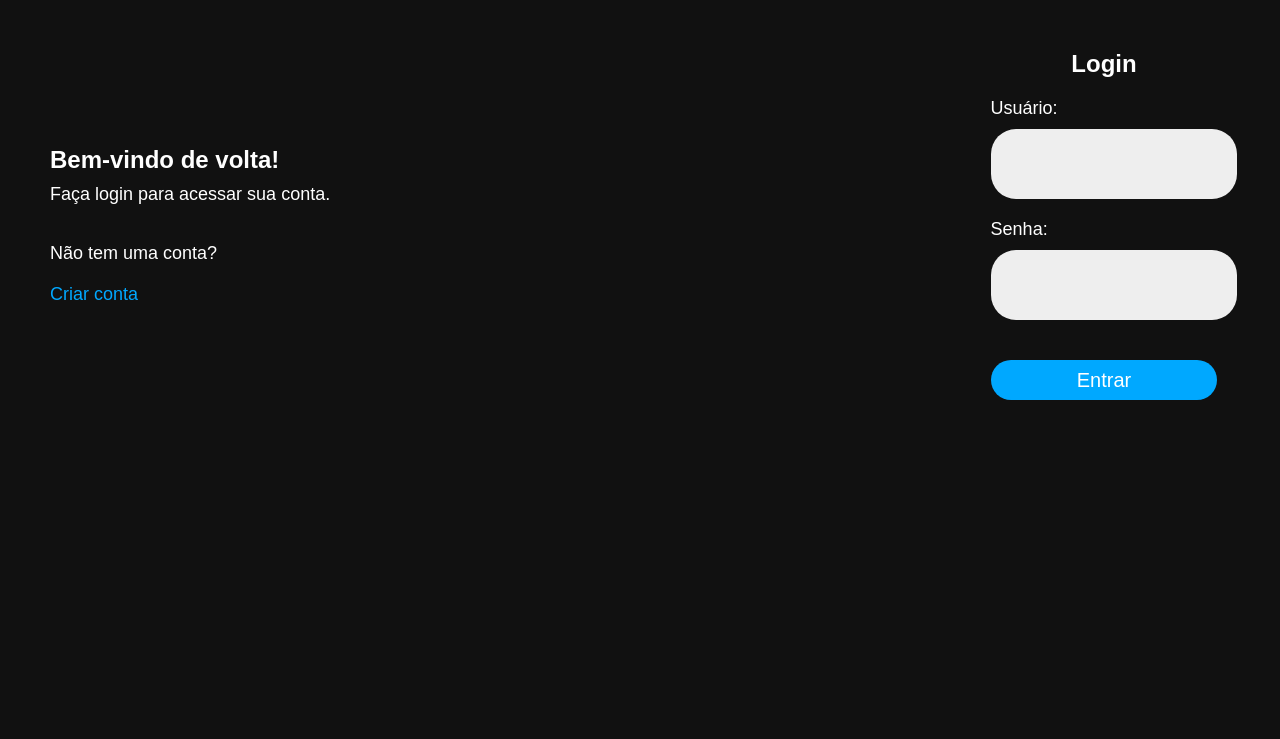
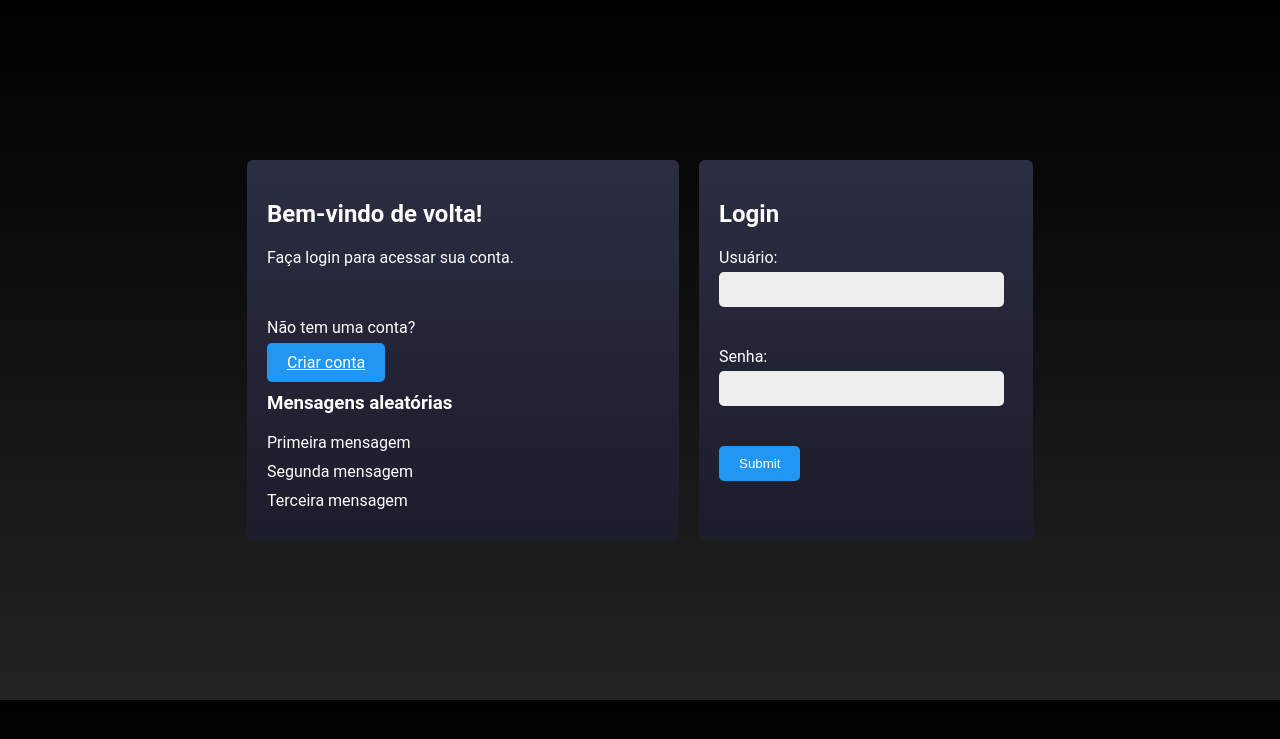
Before and after one commit to itsmewall/VoiceCFV, a Flask app: page / in a window 1280 px wide. Shown: the top 739 px of the page. Run offline with Flask 2, Linux system fonts and the light colour scheme.

Commit message:
Design fixes

```diff
--- a/templates/login.html
+++ b/templates/login.html
@@ -8,129 +8,93 @@
 
   <style>
     body {
-      background-color: #111;
+      margin: 0;
+      padding: 0;
+      font-family: 'Roboto', sans-serif;
+      background: linear-gradient(to bottom, #000000, #232323);
+    }
+
+
+    .main-content {
+      display: flex;
+      justify-content: center;
+      margin: 150px;
+    }
+
+    .left-content {
+      width: 40%;
+      padding: 20px;
+      background: linear-gradient(to bottom, #2B2D42, #1B1D2B);
       color: white;
-      font-family: Arial, sans-serif;
+      border-radius: 6px;
+      margin: 10px;
+    }
+
+    .NewAccount {
+      background-color: #2196f3;
+      color: white;
+      border: none;
+      border-radius: 5px;
+      padding: 10px 20px;
+      cursor: pointer;
+    }
+
+    .right-content {
+      width: 30%;
+      padding: 20px;
+      background: linear-gradient(to bottom, #2B2D42, #1B1D2B);
+      border-radius: 6px;
+      margin: 10px;
+      color: white;
+    }
+
+    .random-messages {
+      margin-top: 20px;
+    }
+
+    .random-messages h3 {
+      color: white;
+    }
+
+    .random-messages ul {
+      list-style: none;
+      padding: 0;
       margin: 0;
     }
 
-    header {
-      height: 80px;
-      background-color: #333;
-      display: flex;
-      align-items: center;
-      justify-content: space-between;
-      padding: 0 50px;
+    .random-messages li {
+      margin: 10px 0;
     }
 
-    h1 {
-      font-size: 28px;
-      font-weight: bold;
-      margin: 0;
+    .form-group {
+      margin-bottom: 20px;
+    }
+    .form-group label {
+      display: block;
+      margin-bottom: 5px;
+      color: white;
       }
 
-    .fullscreen {
-      height: calc(100vh - 80px);
-      display: flex;
-      align-items: center;
-      justify-content: center;
+      .form-group input {
+      width: 90%;
+      padding: 10px;
+      border-radius: 5px;
+      border: none;
+      background-color: #eee;
+      margin-bottom: 20px;
       }
 
-    .box {
-      width: 80%;
-      max-width: 600px;
-      height: 250px;
-      background-color: #444;
-      display: flex;
-      align-items: center;
-      justify-content: center;
-      border-radius: 10px;
-      box-shadow: 0 0 20px rgba(0,0,0,0.2);
-    }
-
-    .input {
-      width: 90%;
-      max-width: 500px;
-      height: 50px;
-      padding: 10px;
-      background-color: #eee;
+      .submit-btn {
+      background-color: #2196f3;
+      color: white;
       border: none;
-      border-radius: 25px;
-      font-size: 18px;
-      outline: none;
-    }
-
-    .btn-voice {
-      width: 50px;
-      height: 50px;
-      margin-left: 10px;
-      border: none;
-      background-color: #00a8ff;
-      color: white;
-      font-size: 24px;
-      border-radius: 50%;
-      display: flex;
-      align-items: center;
-      justify-content: center;
+      border-radius: 5px;
+      padding: 10px 20px;
       cursor: pointer;
       }
 
-    .btn-voice:hover {
-      background-color: #0097e6;
-    }
-
-    .wrapper {
-      display: flex;
-      align-items: center;
-      justify-content: space-between;
-      height: 100%;
-      padding: 50px;
-    }
-
-    .left {
-      display: flex;
-      flex-direction: column;
-      align-items: flex-start;
-      justify-content: center;
-      max-width: 400px;
-      margin-right: 50px;
-    }
-
-    .left h2 {
-      font-size: 24px;
-      margin: 0;
-      margin-bottom: 10px;
-    }
-
-    .left p {
-      font-size: 18px;
-      margin: 0;
-      margin-bottom: 20px;
-    }
-
-    .left a {
-      color: #00a8ff;
-      text-decoration: none;
-      font-size: 18px;
-      transition: color 0.2s ease;
-    }
-
-    .left a:hover {
-      color: #0097e6;
-    }
-
-    .right {
-      display: flex;
-      flex-direction: column;
-      align-items: center;
-      justify-content: center;
-      max-width: 400px;
-    }
-
-    .right h2 {
-      font-size: 24px;
-      margin: 0;
-      margin-bottom: 20px;
+      .submit-btn:hover {
+      background-color: #0b7dda;
       }
 
       .error {
@@ -139,130 +103,58 @@
       margin-bottom: 10px;
       }
 
-    form {
+      .wrapper {
       display: flex;
-      flex-direction: column;
+      flex-direction: row;
+      justify-content: center;
       align-items: center;
-      justify-content: center;
-      width: 100%;
-    }
-
-    .form-group {
-      display: flex;
-      flex-direction: column;
-      align-items: flex-start;
-      width: 90%;
-      max-width: 500px;
-      margin-bottom: 20px;
-    }
-
-    .form-group label {
-      font-size: 18px;
-      margin-bottom: 10px;
-    }
-
-    .form-group input {
-      width: 100%;
-      height: 50px;
-      padding: 10px;
-      background-color: #eee;
-      border: none;
-      border-radius: 25px;
-      font-size: 18px;
-      outline: none;
-    }
-
-    .btn {
-      width: 90%;
-      max-width: 500px;
-      height: 40px;
-      background-color: #00a8ff;
-      color: white;
-      font-size: 20px;
-      border: none;
-      border-radius: 25px;
-      margin-top: 20px;
-      cursor: pointer;
-      transition: background-color 0.2s ease;
-    }
-
-    .btn:hover {
-      background-color: #0097e6;
-    }
-
-    @media screen and (max-width: 600px) {
-      .left, .right {
-        max-width: 100%;
+      height: 100vh;
       }
 
       .left {
-        margin-right: 0;
-        margin-bottom: 50px;
-      }
-
-      .wrapper {
-        flex-direction: column;
-        justify-content: center;
-        align-items: center;
-      }
-
-      .fullscreen {
-        height: auto;
-      }
-    }
-    @media screen and (max-width: 768px) {
-      header {
-      padding: 0 20px;
-      }
-
-      .wrapper {
-      flex-direction: column;
-      padding: 20px;
-      }
-
-      .left {
-      margin-right: 0;
-      margin-bottom: 20px;
+      background-color: #202125;
+      color: #fff;
+      padding: 40px;
       text-align: center;
+      flex: 1;
       }
 
       .right {
-      margin-bottom: 20px;
+      background-color: #292b2f;
+      color: #fff;
+      padding: 40px;
+      text-align: center;
+      flex: 1;
       }
 
-      .input {
-        width: 100%;
-        }
-      }
-
-      @media screen and (max-height: 500px) {
-        .fullscreen {
-        height: auto;
-        }
-      }
-
-      @media screen and (min-width: 1600px) {
-        .box {
-        width: 100%;
-        max-width: 1200px;
-        }
+      .right h2 {
+      margin-bottom: 20px;
       }
   </style>
 </head>
 
 <body>
-  <div class="wrapper">
-    <div class="left">
+
+  <div class="main-content">
+    <div class="left-content">
       <h2>Bem-vindo de volta!</h2>
       <p>Faça login para acessar sua conta.</p>
       <br>
       <p>Não tem uma conta?</p>
-      <a href="{{ url_for('register') }}">Criar conta</a>
+      <a href="{{ url_for('register') }}" class="NewAccount">Criar conta</a>
+      <div class="random-messages">
+        <h3>Mensagens aleatórias</h3>
+        <ul>
+          <li>Primeira mensagem</li>
+          <li>Segunda mensagem</li>
+          <li>Terceira mensagem</li>
+        </ul>
       </div>
-    <div class="right">
+    </div>
+    <div class="right-content">
       <h2>Login</h2>
       {% if error %}
-      <p class="error">{{ error }}</p>
+      <p class="error">This is an error message.</p>
       {% endif %}
       <form action="{{ url_for('login') }}" method="POST">
         <div class="form-group">
@@ -273,7 +165,7 @@
           <label for="password">Senha:</label>
           <input type="password" id="password" name="password" required>
         </div>
-        <button type="submit" class="btn">Entrar</button>
+        <input type="submit" value="Submit" class="submit-btn">
       </form>
     </div>
   </div>
```
Also changed, not shown: templates/register.html (+62 -48 lines), 1 other file. Lines whose indentation alone changed are shown as unchanged.
